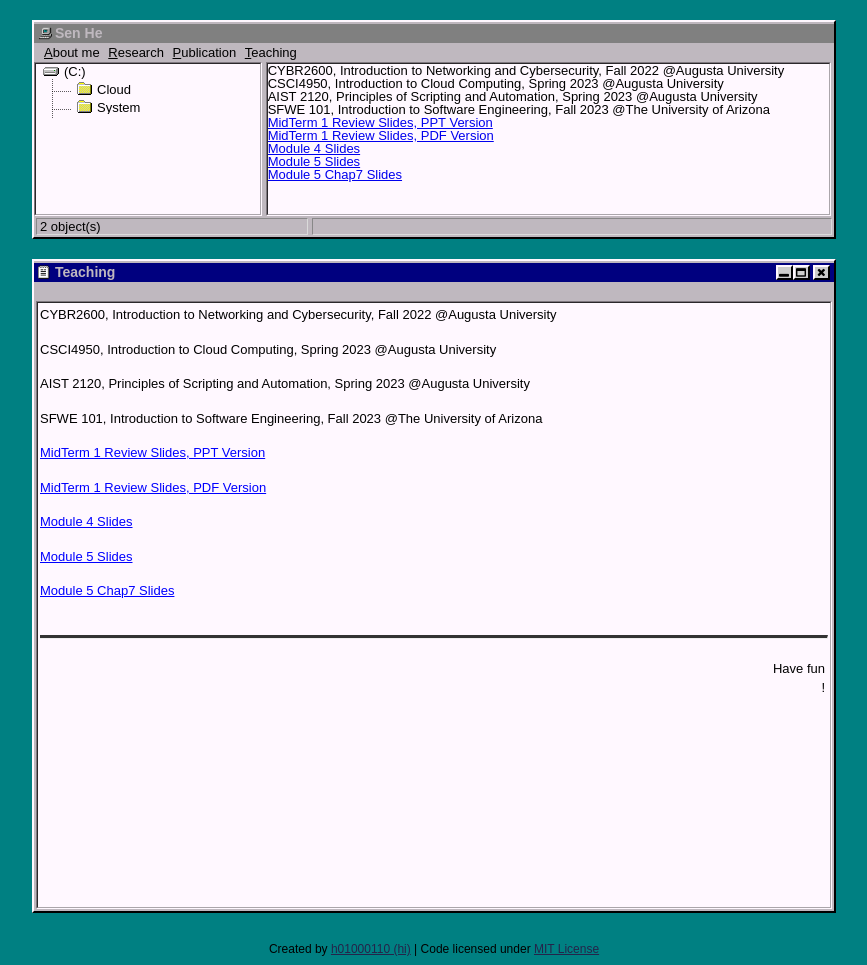
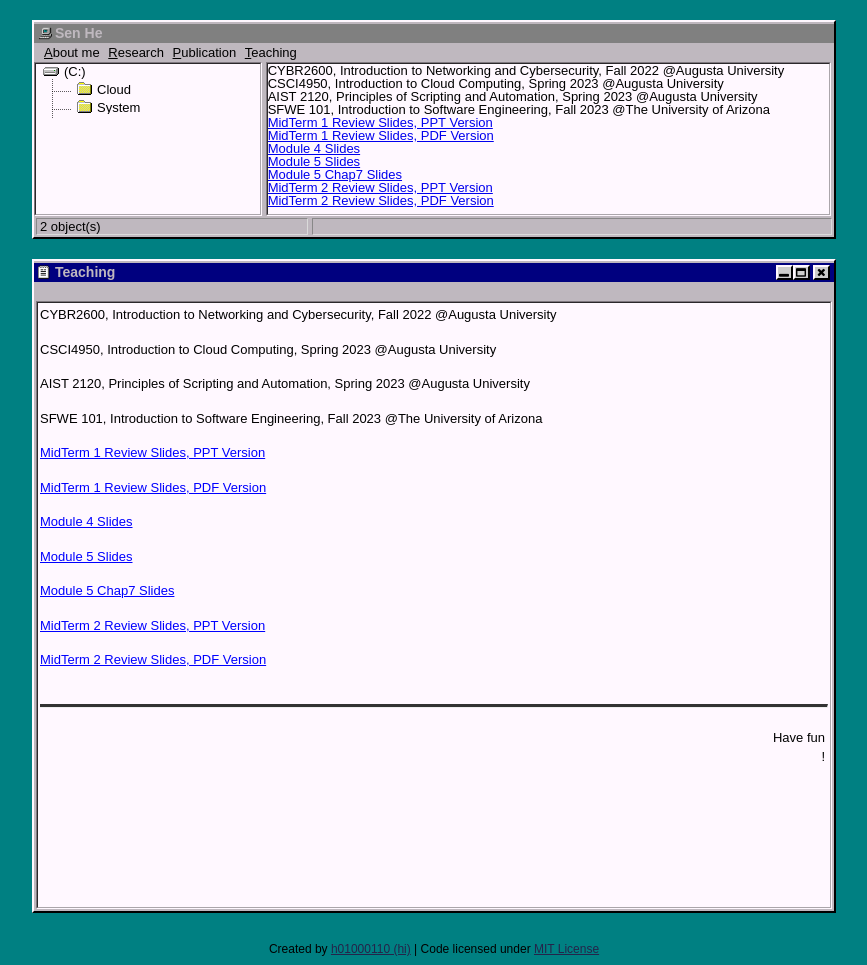
Before and after one commit to sen-he/sen-he.github.io, a Jekyll site: the page built from teaching/index.md, in a window 1280 px wide. Shown: the whole page, without its empty margins (206-1073 px from the left). Built offline with Jekyll 4.4.1, drawn with Linux system fonts in a browser that asks for light colours.

Commit message:
Update index.md

```diff
--- a/teaching/index.md
+++ b/teaching/index.md
@@ -20,3 +20,7 @@
   [Module 5 Slides](https://github.com/sen-he/sen-he.github.io/blob/master/teaching/Module%205%20-%20Basic%20Python%20Execution%20Control%20Constructs%20In%20Class%20Activities.pptx)
 
   [Module 5 Chap7 Slides](https://github.com/sen-he/sen-he.github.io/blob/master/teaching/Module%205%20-%20Chapter%207.pptx)
+
+  [MidTerm 2 Review Slides, PPT Version](https://github.com/sen-he/sen-he.github.io/blob/master/teaching/Midterm2_Review.pptx)
+
+  [MidTerm 2 Review Slides, PDF Version](https://github.com/sen-he/sen-he.github.io/blob/master/teaching/Midterm2_Review.pdf)
```
